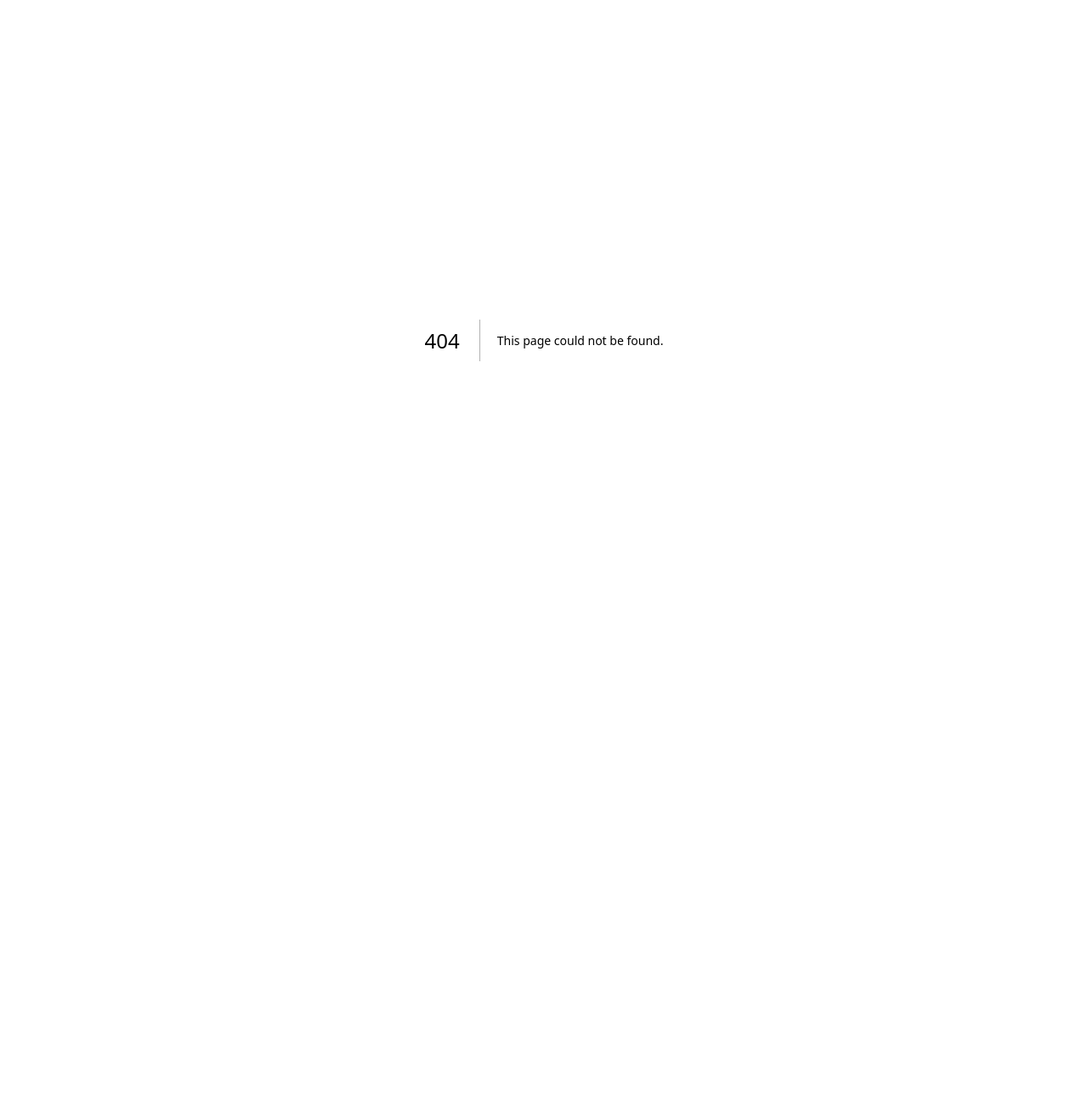
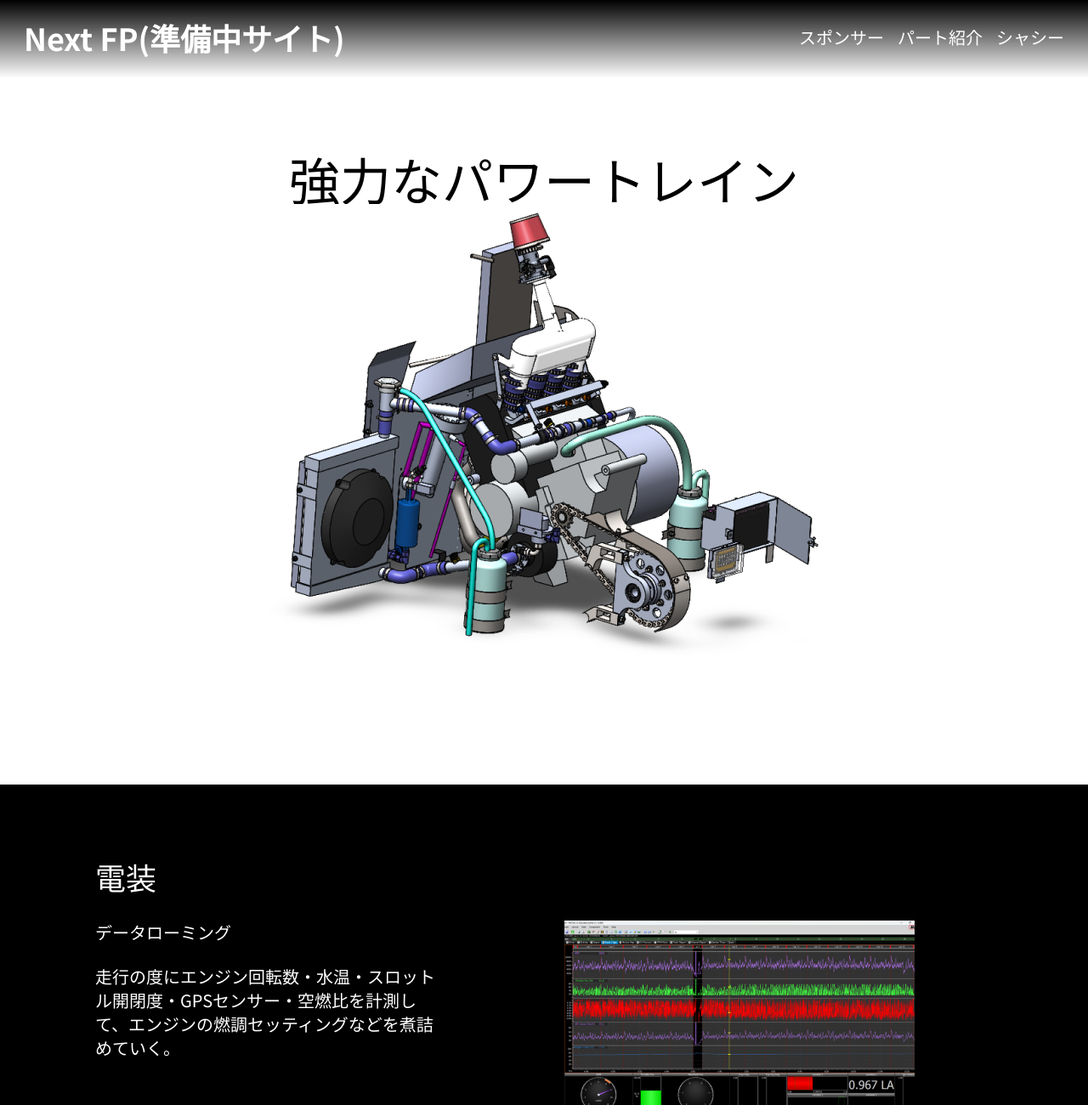
Before and after one commit to nextfp/nextPage, a Next.js app: page /powerTrain in a window 1280 px wide. Before the commit this address had no page. Shown: the top 1300 px of the page at 85% size. Before the commit the page ends 800 px from the top, so only its background shows below. Built offline with nearby package versions, Linux system fonts and the light colour scheme.

Commit message:
パワトレページの型完成

```diff
--- /dev/null
+++ b/app/powerTrain/introduction.tsx
@@ -0,0 +1,81 @@
+import React from "react";
+import Image from "next/image";
+import powerTrainList from "@/data/powerTrain";
+
+const Introduction = () => {
+  return (
+    <>
+      {powerTrainList.map((data) =>
+        data.white ? (
+          <section className="bg-white">
+            <div className="mx-auto max-w-screen-2xl px-28 py-22">
+              <header>
+                <h2 className="text-4xl font-medium text-black mb-8">
+                  {data.title}
+                </h2>
+              </header>
+              <div className="grid grid-cols-12 gap-4 md:gap-12">
+                {data.element.map((element) => (
+                  <>
+                    <Image
+                      className="lg:col-start-1 col-span-full lg:col-span-5 self-end"
+                      src={element.imgSrc}
+                      alt={element.imgAlt}
+                      width={633 * 0.8}
+                      height={415 * 0.8}
+                    />
+                    <div className="col-span-full lg:col-span-5 flex flex-col gap-6">
+                      <h3 className="text-xl text-black">{element.name}</h3>
+                      <p className="text-xl break-all text-black">
+                        {element.description.split("\n").map((line, index) => (
+                          <React.Fragment key={index}>
+                            {line}
+                            <br />
+                          </React.Fragment>
+                        ))}
+                      </p>
+                    </div>
+                  </>
+                ))}
+              </div>
+            </div>
+          </section>
+        ) : (
+          <section className="bg-black">
+            <div className="mx-auto max-w-screen-2xl px-28 py-22">
+              <header>
+                <h2 className="text-4xl font-medium mb-8">{data.title}</h2>
+              </header>
+              <div className="grid grid-cols-12 gap-4 md:gap-12">
+                {data.element.map((element) => (
+                  <>
+                    <div className="col-span-full lg:col-span-5 flex flex-col gap-6">
+                      <h3 className="text-xl">{element.name}</h3>
+                      <p className="text-xl break-all">
+                        {element.description.split("\n").map((line, index) => (
+                          <React.Fragment key={index}>
+                            {line}
+                            <br />
+                          </React.Fragment>
+                        ))}
+                      </p>
+                    </div>
+                    <Image
+                      className="lg:col-start-7 col-span-full lg:col-span-5 self-end"
+                      src={element.imgSrc}
+                      alt={element.imgAlt}
+                      width={633 * 0.8}
+                      height={415 * 0.8}
+                    />
+                  </>
+                ))}
+              </div>
+            </div>
+          </section>
+        )
+      )}
+    </>
+  );
+};
+
+export default Introduction;
--- /dev/null
+++ b/app/powerTrain/layout.tsx
@@ -0,0 +1,21 @@
+import "../globals.css";
+import type { Metadata } from "next";
+import { Noto_Sans_JP } from "next/font/google";
+
+const noto = Noto_Sans_JP({
+  weight: ["400", "500", "700"],
+  subsets: ["latin"],
+  display: "swap",
+});
+
+export default function RootLayout({
+  children,
+}: {
+  children: React.ReactNode;
+}) {
+  return (
+    <html lang="ja">
+      <body className={noto.className}>{children}</body>
+    </html>
+  );
+}
--- /dev/null
+++ b/app/powerTrain/main.tsx
@@ -0,0 +1,15 @@
+import Title from "./title";
+import Introduction from "./introduction";
+
+export default function Main() {
+  return (
+    <div className="w-full">
+      <div className="grid grid-cols-12 gap-8">
+        <main className="col-span-full flex flex-col" id="main">
+          <Title />
+          <Introduction />
+        </main>
+      </div>
+    </div>
+  );
+}
--- /dev/null
+++ b/app/powerTrain/page.tsx
@@ -0,0 +1,14 @@
+import React, { Children, ReactNode } from "react";
+import Header from "@/components/Header";
+import Main from "./main";
+import Footer from "@/components/Footer";
+
+export default function Home() {
+  return (
+    <div className="bg-white">
+      <Header />
+      <Main />
+      <Footer />
+    </div>
+  );
+}
--- /dev/null
+++ b/app/powerTrain/title.tsx
@@ -0,0 +1,24 @@
+import Image from "next/image";
+import powerTrainImage from "@/public/powerTrain/powerTrainImage.png";
+
+export default function Title() {
+  return (
+    <section className="bg-white">
+      <div className="mx-auto max-w-screen-2xl  px-16 py-22">
+        <header className="flex flex-col justify-center">
+          <h1 className="text-6xl font-medium text-black self-center">
+            強力なパワートレイン
+          </h1>
+          <Image
+            className="self-center"
+            src={powerTrainImage}
+            alt="Power train Cad ASSY"
+          />
+        </header>
+        <div className="mt-12">
+          <div className="flex flex-col gap-20"></div>
+        </div>
+      </div>
+    </section>
+  );
+}
--- /dev/null
+++ b/data/powerTrain.ts
@@ -0,0 +1,17 @@
+const powerTrainList = [
+  {
+    title: "電装",
+    white: false,
+    element: [
+      {
+        name: "データローミング",
+        description:
+          "走行の度にエンジン回転数・水温・スロットル開閉度・GPSセンサー・空燃比を計測して、エンジンの燃調セッティングなどを煮詰めていく。",
+        imgSrc: "/powerTrain/MoteCLog.png",
+        imgAlt: "MoteC Log Image",
+      },
+    ],
+  },
+];
+
+export default powerTrainList;
```
Also changed, not shown: public/powerTrain/MoteCLog.png (added), public/powerTrain/powerTrainImage.png (added).
